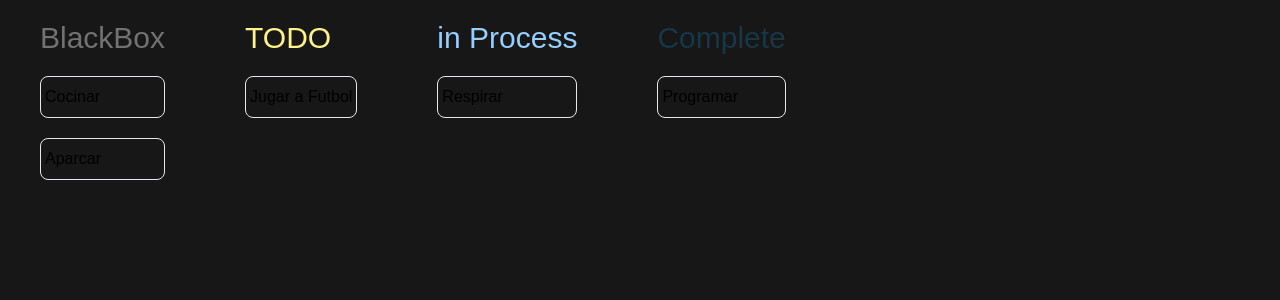
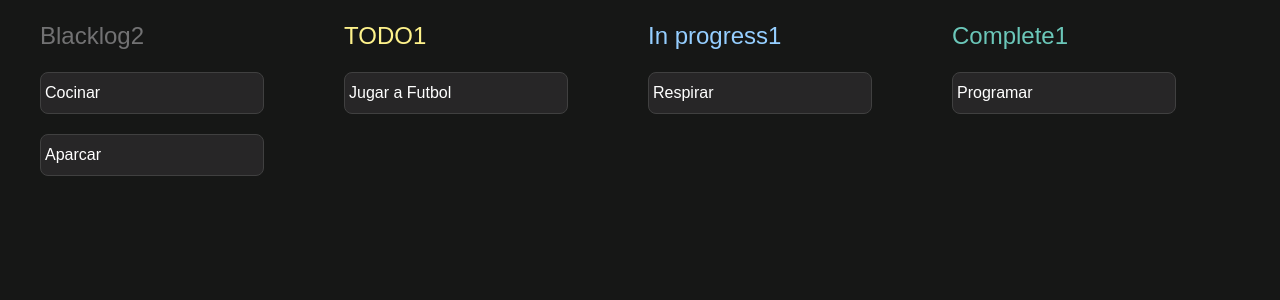
Before and after one commit to luisy9/TodoAppEinsenhower, a React app: page / in a window 1280 px wide. Shown: the top 300 px of the page. Built offline with nearby package versions, Linux system fonts and the light colour scheme; the HTML template or start-up script is replaced by a standard one.

Commit message:
box delete

```diff
--- a/src/components/DragAndDrop.jsx
+++ b/src/components/DragAndDrop.jsx
@@ -33,7 +33,7 @@ export const DragAndDrop = () => {
     const [boxes, setBoxes] = useState([
         {
             id: 1,
-            name: 'BlackBox',
+            name: 'Blacklog',
             color: 'text-[#727273]'
         },
         {
@@ -43,13 +43,17 @@ export const DragAndDrop = () => {
         },
         {
             id: 3,
-            name: 'in Process',
+            name: 'In progress',
             color: 'text-[#95CEFF]'
         },
         {
             id: 4,
             name: 'Complete',
-            color: 'text-[#173746]'
+            color: 'text-[#6BC7B9]'
+        },
+        {
+            id: 5,
+            name: 'delete',
         }
     ])
 
@@ -80,7 +84,8 @@ export const DragAndDrop = () => {
                 boxes.map(box => {
                     return (
                         <div className="" key={box.id} onDragOver={() => draggingOver(event, box.id)} onDrop={() => onDrop(event, box.id)}>
-                            <h1 className={`${box.color} text-3xl pt-5`}>{box.name}</h1>
+                            <h1 className={`${box.color} text-2xl pt-5`}>{box.name != 'delete' ? box.name : <div className=""></div>}
+                                {items.filter(item => (item.category === box.id)).length >= 0 && box.id != 5 ? items.filter(item => (item.category === box.id)).length : <div className=""></div>}</h1>
                             {
                                 items.map(item => item.category === box.id ?
                                     <Item key={item.id} items={item} box={box} onDragItem={onDragItem} /> : <></>)
--- a/src/components/Item.jsx
+++ b/src/components/Item.jsx
@@ -1,9 +1,13 @@
-export const Item = ({items, box, onDragItem}) => {
+export const Item = ({ items, box, onDragItem }) => {
+
   return (
-    <div className=" cursor-grab border rounded-lg px-1 py-2 mt-5"
-    onDragStart={() => onDragItem(event, items.id, items.category)}>
-      <p draggable className="">{items.name}</p>
-    </div>
+    <>
+      <div className="cursor-grab border-[#404040] border rounded-lg px-1 py-2 mt-5 bg-[#272627] w-56"
+        onDragStart={() => onDragItem(event, items.id, items.category)}>
+        <p draggable className="text-white">{items.name}</p>
+      </div>
+    </>
+
   )
 }
 
```
